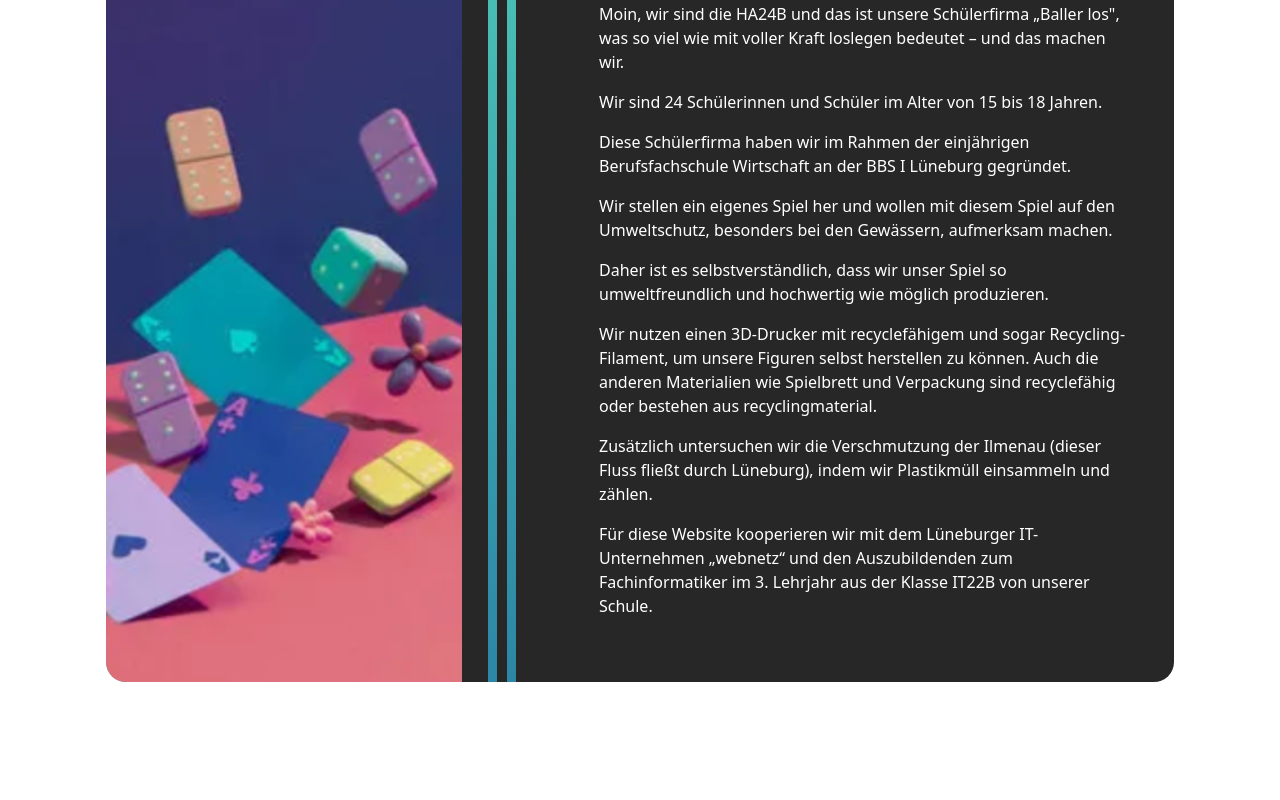
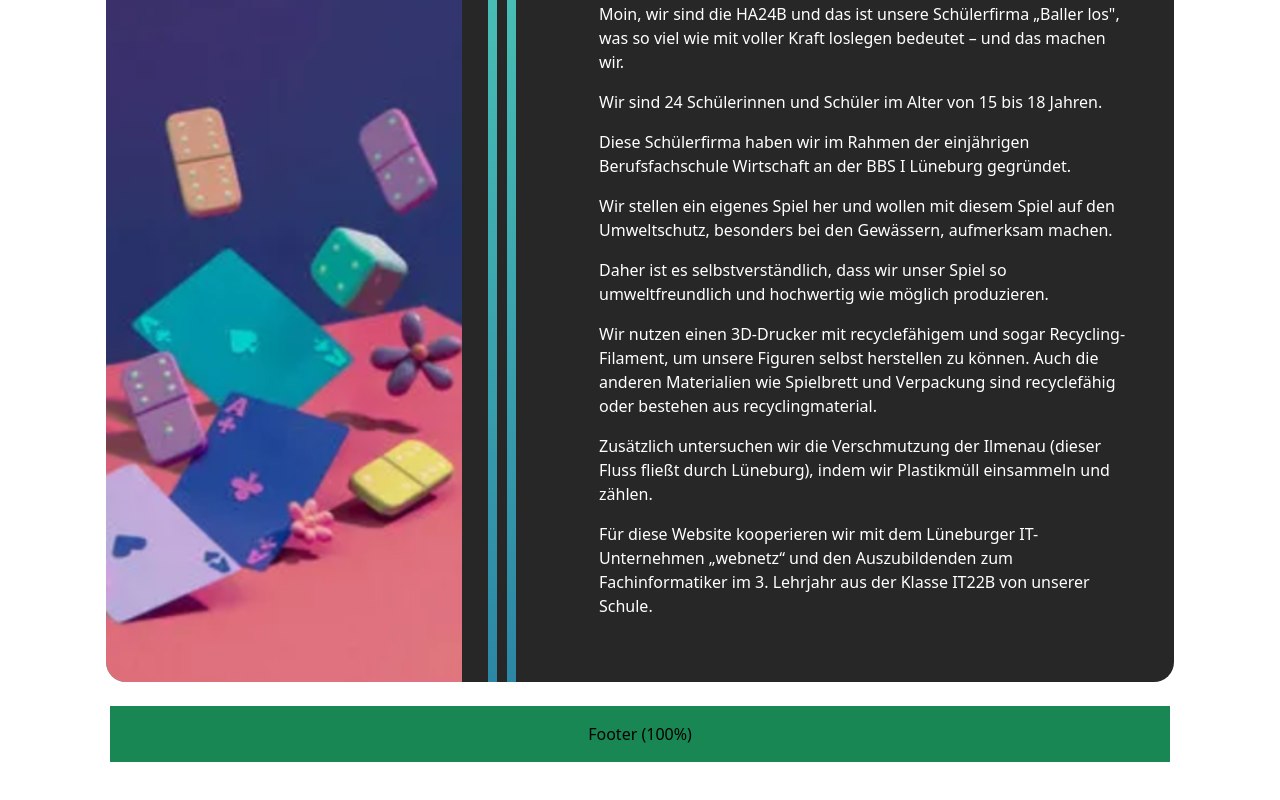
Before and after one commit to Doner-mit-alles/wirtschaft-live, a Vue app: page / in a window 1280 px wide. Shown: the part 1000-1800 px from the top of the page. Before the commit the page ends 1730 px from the top, so only its background shows below. Built offline with nearby package versions, Linux system fonts and the light colour scheme.

Commit message:
footer container added bootstrap

```diff
--- a/src/components/FooterContainer.vue
+++ b/src/components/FooterContainer.vue
@@ -3,7 +3,11 @@
 </script>
 
 <template>
-
+  <footer class="row g-3 mb-4">
+    <div class="col-12 col-12 bg-success text-black text-center p-3">
+      Footer (100%)
+    </div>
+  </footer>
 </template>
 
 <style scoped>
```
